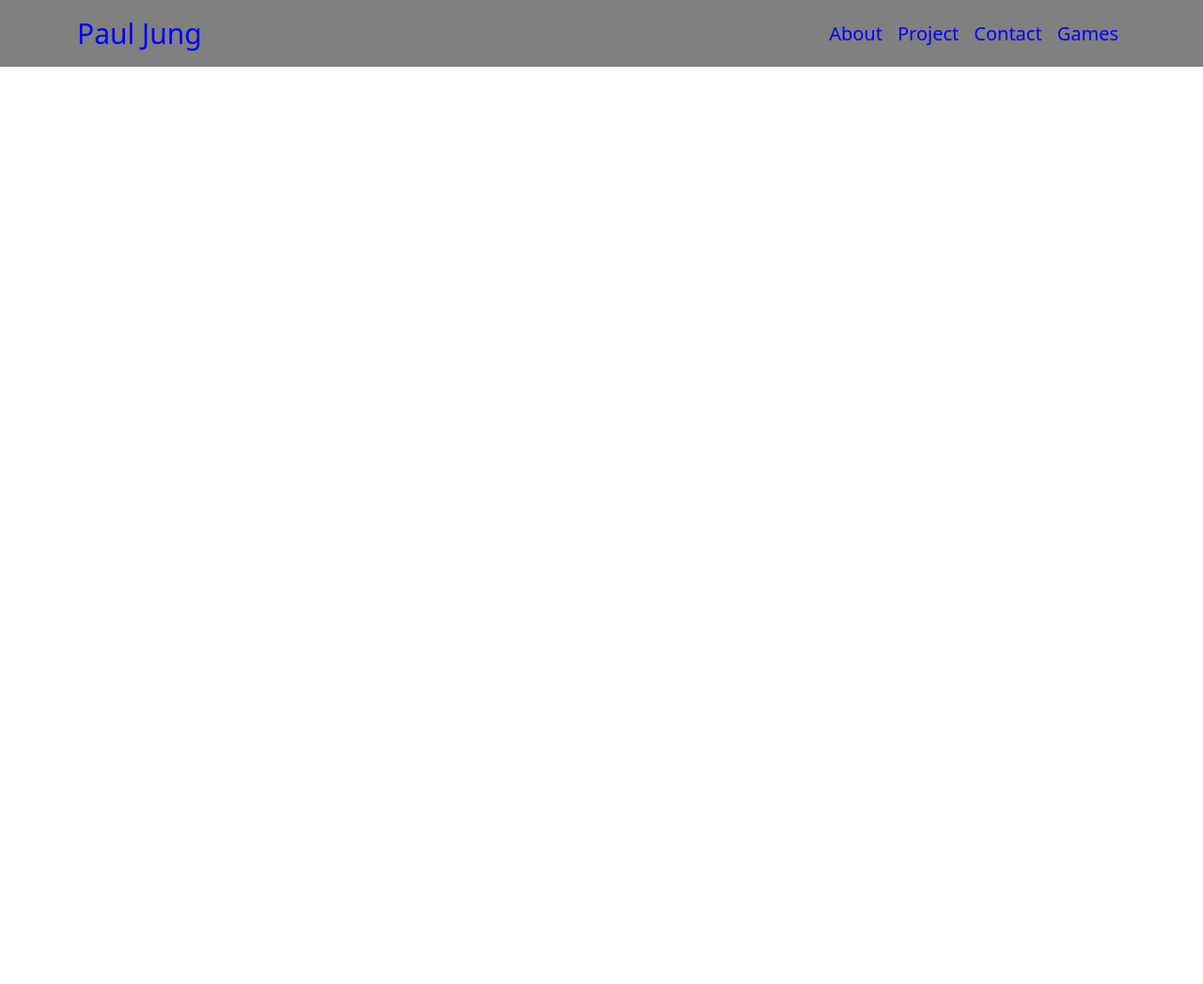
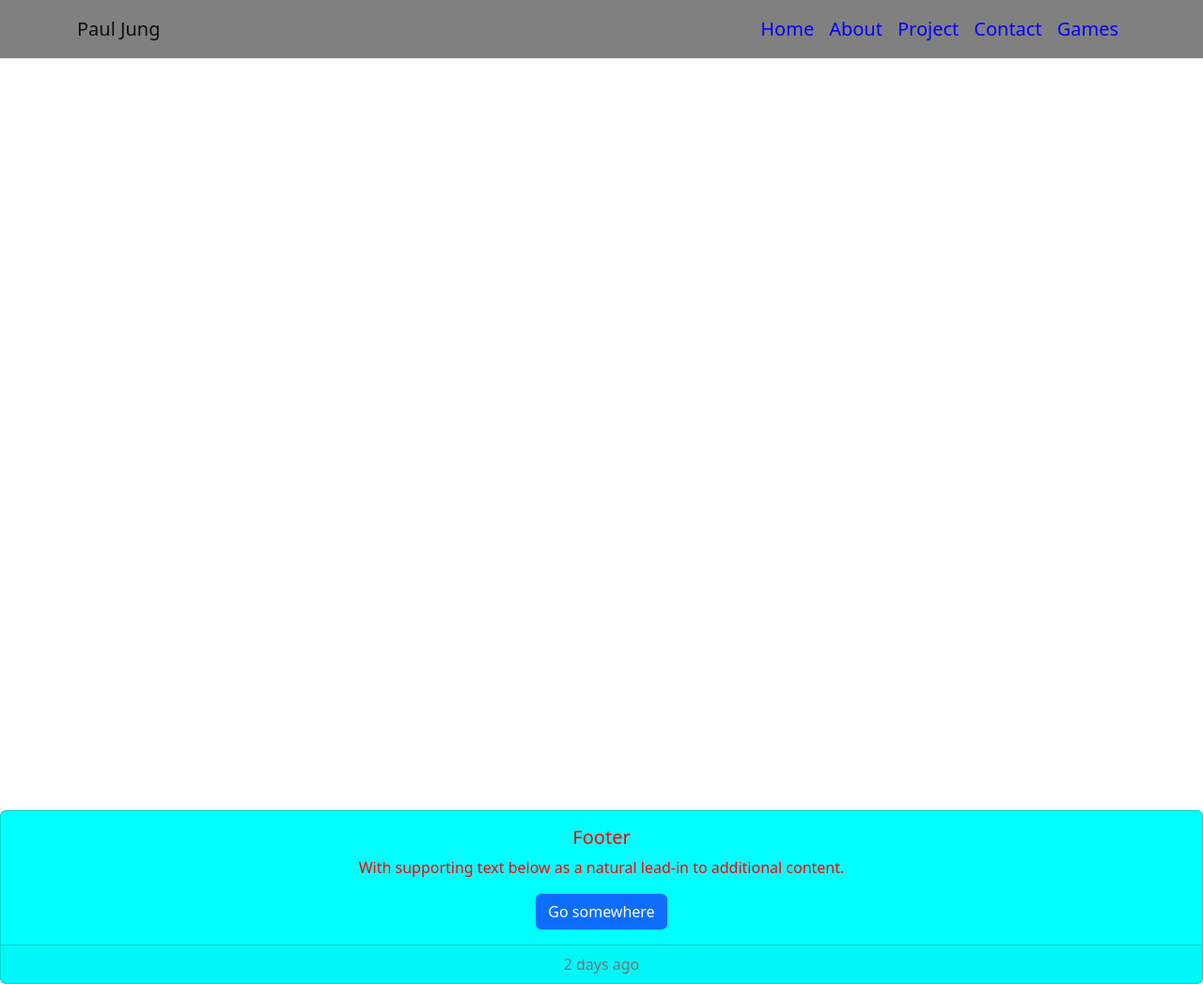
Before and after one commit to thejunglife/portfolio-website, a React (Create React App) app in the folder client/: page /about in a window 1280 px wide. Shown: the whole page at 94% size. Before the commit the page ends 800 px from the top, so only its background shows below. Built offline with nearby package versions, Linux system fonts and the light colour scheme.

Commit message:
finished nav functionality/start footer

```diff
--- a/client/package.json
+++ b/client/package.json
@@ -13,6 +13,7 @@
     "react-dom": "^18.2.0",
     "react-icons": "^4.4.0",
     "react-router-dom": "^6.3.0",
+    "react-router-hash-link": "^2.4.3",
     "react-scroll": "^1.8.7",
     "react-ui-scrollspy": "^2.1.0",
     "web-vitals": "^2.1.4"
--- a/client/src/App.js
+++ b/client/src/App.js
@@ -4,10 +4,11 @@ import { BrowserRouter, Routes, Route } from 'react-router-dom'
 
 import 'bootstrap/dist/css/bootstrap.min.css'
 
+import Main from './pages/Main/Main.js'
 import Games from './pages/Games/Games.js'
-import Main from './pages/Main/Main.js'
 
 import Navbar from './components/Navbar/Navbar.js'
+import Footer from './components/Footer/Footer'
 
 const App = () => {
   return (
@@ -17,6 +18,7 @@ const App = () => {
         <Route path="/games" element={<Games />}></Route>
         <Route path="/" element={<Main />}></Route>
       </Routes>
+      <Footer />
     </BrowserRouter>
   )
 }
--- a/client/src/components/Footer/Footer.js
+++ b/client/src/components/Footer/Footer.js
@@ -0,0 +1,21 @@
+import React from 'react'
+import './footer.css'
+import Button from 'react-bootstrap/Button'
+import Card from 'react-bootstrap/Card'
+
+const Footer = () => {
+  return (
+    <Card className="text-center">
+      <Card.Body>
+        <Card.Title>Footer</Card.Title>
+        <Card.Text>
+          With supporting text below as a natural lead-in to additional content.
+        </Card.Text>
+        <Button variant="primary">Go somewhere</Button>
+      </Card.Body>
+      <Card.Footer className="text-muted">2 days ago</Card.Footer>
+    </Card>
+  )
+}
+
+export default Footer
--- a/client/src/components/Footer/footer.css
+++ b/client/src/components/Footer/footer.css
@@ -0,0 +1,9 @@
+.text-center {
+  color: red;
+  background-color: aqua;
+  position: absolute;
+  left: 0;
+  /* this makes the footer at bottom of viewport height */
+  margin-top: 100vh;
+  right: 0;
+}
--- a/client/src/components/Navbar/Navbar.js
+++ b/client/src/components/Navbar/Navbar.js
@@ -1,62 +1,66 @@
 import React from 'react'
-import { Link } from 'react-scroll'
+import { HashLink } from 'react-router-hash-link'
 import './navbar.css'
 import Container from 'react-bootstrap/Container'
 import Nav from 'react-bootstrap/Nav'
 import Navbar from 'react-bootstrap/Navbar'
 
 const NavBar = () => {
+  //offset custom scroll
+  const scrollWithOffset = (el) => {
+    const yCoordinate = el.getBoundingClientRect().top + window.pageYOffset
+    const yOffset = -80
+    window.scrollTo({ top: yCoordinate + yOffset, behavior: 'smooth' })
+  }
+
   return (
     <Navbar sticky="top" bg="gray" expand="lg">
       <Container>
-        <Navbar.Brand
-          href="/"
-          to="home"
-          spy={true}
-          smooth={true}
-          offset={-120}
-          duration={500}
-        >
-          Paul Jung
-        </Navbar.Brand>
+        <Navbar.Brand>Paul Jung</Navbar.Brand>
         <Navbar.Toggle aria-controls="basic-navbar-nav" />
         <Navbar.Collapse id="basic-navbar-nav">
           <Nav className="ms-auto">
             <Nav.Link
-              href="/about"
-              as={Link}
-              to="about"
-              spy={true}
-              smooth={true}
-              offset={-120}
-              duration={500}
+              data-to-scrollspy-id="home"
+              as={HashLink}
+              to="/#"
+              scroll={scrollWithOffset}
+              className="ms-auto"
+            >
+              Home
+            </Nav.Link>
+            <Nav.Link
+              data-to-scrollspy-id="about"
+              as={HashLink}
+              to="/#about"
+              scroll={scrollWithOffset}
               className="ms-auto"
             >
               About
             </Nav.Link>
             <Nav.Link
-              as={Link}
-              to="project"
-              spy={true}
-              smooth={true}
-              offset={-120}
-              duration={500}
+              data-to-scrollspy-id="project"
+              as={HashLink}
+              to="/#project"
+              scroll={scrollWithOffset}
               className="ms-auto"
             >
               Project
             </Nav.Link>
             <Nav.Link
-              as={Link}
-              to="contact"
-              spy={true}
-              smooth={true}
-              offset={-120}
-              duration={500}
+              data-to-scrollspy-id="contact"
+              as={HashLink}
+              to="/#contact"
+              scroll={scrollWithOffset}
               className="ms-auto"
             >
               Contact
             </Nav.Link>
-            <Nav.Link className="ms-auto" href="/games">
+            <Nav.Link
+              data-to-scrollspy-id="game"
+              className="ms-auto"
+              href="/games"
+            >
               Games
             </Nav.Link>
           </Nav>
--- a/client/src/components/Navbar/navbar.css
+++ b/client/src/components/Navbar/navbar.css
@@ -13,6 +13,16 @@ a.nav-link {
   font-size: 20px;
 }
 
-.navbar-nav .nav-link.active {
+.navbar-nav .nav-link .active {
+  color: red;
+  font-size: 20;
+}
+
+/* the nav links */
+.navbar-nav .nav-link:hover {
   color: red;
 }
+
+.ms-auto.active-scroll-spy {
+  color: black;
+}
--- a/client/src/pages/Games/Games.js
+++ b/client/src/pages/Games/Games.js
@@ -1,10 +1,13 @@
 import React from 'react'
+import ScrollSpy from 'react-ui-scrollspy'
 
 const Games = () => {
   return (
-    <section>
-      <h1> Games</h1>
-    </section>
+    <ScrollSpy>
+      <section id="game">
+        <h1> Games</h1>
+      </section>
+    </ScrollSpy>
   )
 }
 
--- a/client/src/pages/Main/Main.js
+++ b/client/src/pages/Main/Main.js
@@ -4,15 +4,18 @@ import About from '../About/About.js'
 import Home from '../Home/Home.js'
 import Project from '../Project/Project.js'
 import Contact from '../Contact/Contact.js'
+import ScrollSpy from 'react-ui-scrollspy'
 
 const Main = () => {
   return (
-    <section>
-      <Home />
-      <About />
-      <Project />
-      <Contact />
-    </section>
+    <React.Fragment>
+      <ScrollSpy scrollThrottle={100} useBoxMethod={false}>
+        <Home />
+        <About />
+        <Project />
+        <Contact />
+      </ScrollSpy>
+    </React.Fragment>
   )
 }
 
```
Also changed, not shown: client/src/pages/About/About.js (line endings or trailing spaces), client/src/pages/About/about.css (line endings or trailing spaces), client/src/pages/Main/main.css (added), 1 other file (tests, documents, lock files or other folders).
